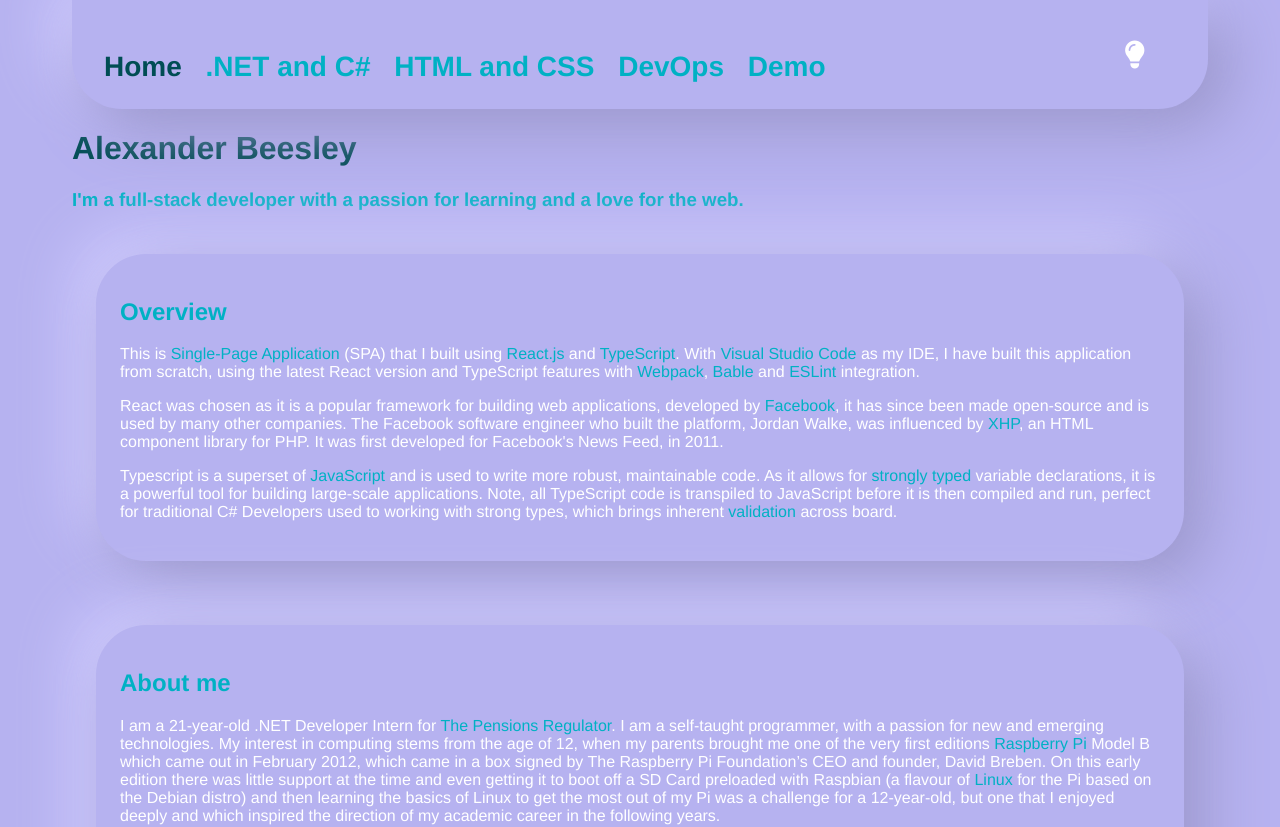
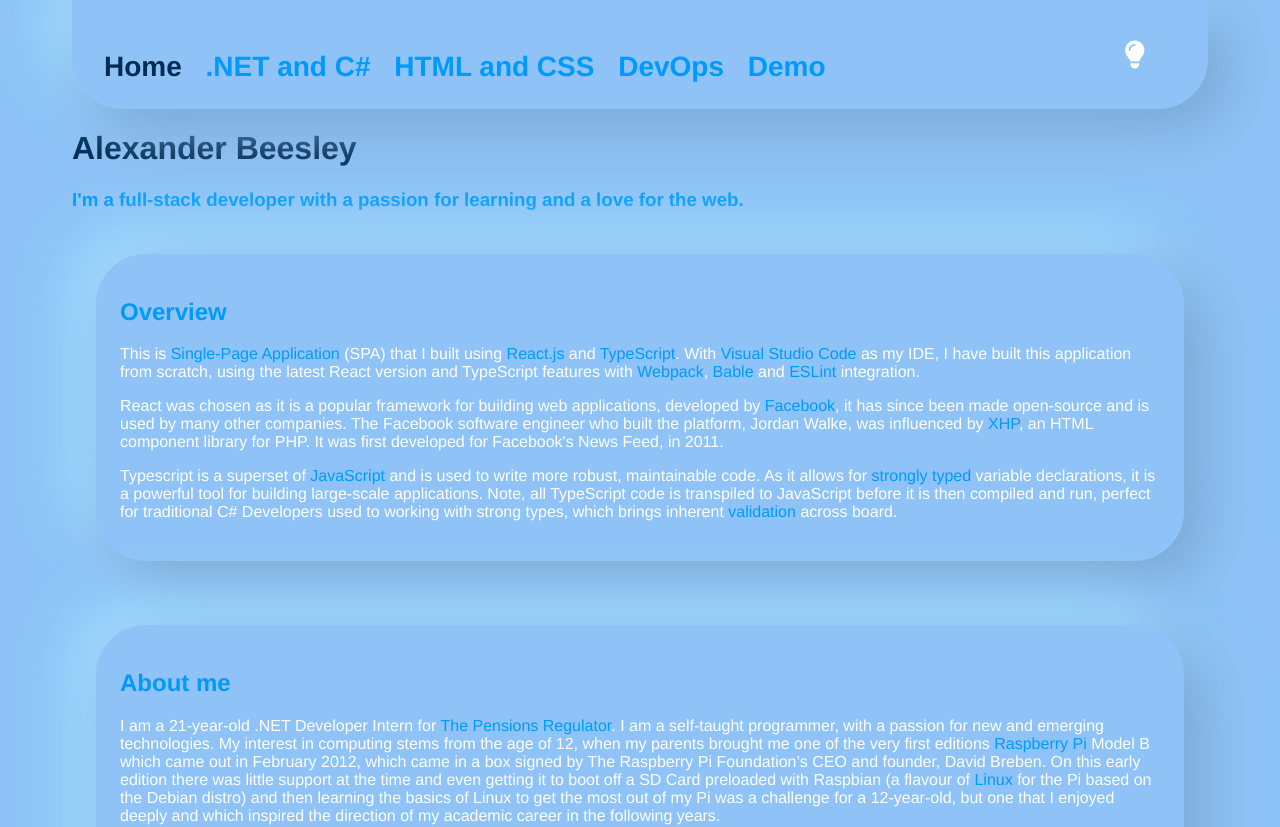
Before and after one commit to AlexBeesley/Personal-Blog-using-React, a React (Vite) app: page / in a window 1280 px wide. Shown: the top 827 px of the page. Built offline with nearby package versions, Linux system fonts and the light colour scheme.

Commit message:
Global colour changes

```diff
--- a/src/App.tsx
+++ b/src/App.tsx
@@ -30,7 +30,7 @@ export const App = () => {
     <BrowserRouter>
       {loading ? (
         <div className={Styles.loader}>
-          <Loader color={root.style.getPropertyValue('--Accent')} size={15} />
+          <Loader color={root.style.getPropertyValue('--Secondary')} size={15} />
         </div>
       ) : (
         <>
--- a/src/Components/darkmodetoggle.tsx
+++ b/src/Components/darkmodetoggle.tsx
@@ -17,24 +17,24 @@ export default function DarkModeToggle () {
   if (toggle) {
     console.log("toggle dark mode");
     let root = document.documentElement;
-    root.style.setProperty('--Secondary', '#827BAE');
-    root.style.setProperty('--Tertiary', '#2C9676');
+    root.style.setProperty('--Secondary', '#009AFA');
+    root.style.setProperty('--Tertiary', '#8FC3F7');
     root.style.setProperty('--Accent', '#F9F871');
-    root.style.setProperty('--background', '#003236');
-    root.style.setProperty('--shadow', '#002426');
-    root.style.setProperty('--highlight', '#004146');
+    root.style.setProperty('--background', '#00182e');
+    root.style.setProperty('--shadow', '#000d18');
+    root.style.setProperty('--highlight', '#002344');
     root.style.setProperty('--light', '#ffffff5d');
     root.style.setProperty('--light-hover', '#F9F871');
   }
   else {
     console.log("toggle light mode");
     let root = document.documentElement;
-    root.style.setProperty('--Secondary', '#004D54');
-    root.style.setProperty('--Tertiary', '#00B1C4');
-    root.style.setProperty('--Accent', '#67FBD1');
-    root.style.setProperty('--background', '#B6B2F0');
-    root.style.setProperty('--shadow', '#9b97cc');
-    root.style.setProperty('--highlight', '#d1cdff');
+    root.style.setProperty('--Secondary', '#002B53');
+    root.style.setProperty('--Tertiary', '#009AFA');
+    root.style.setProperty('--Accent', '#F9F871');
+    root.style.setProperty('--background', '#8FC3F7');
+    root.style.setProperty('--shadow', '#7aa6d2');
+    root.style.setProperty('--highlight', '#a4e0ff');
     root.style.setProperty('--light', '#ffffff');
     root.style.setProperty('--light-hover', '#F9F871');
   }
--- a/src/Styles/variables.module.scss
+++ b/src/Styles/variables.module.scss
@@ -2,13 +2,13 @@
     --font-family: "Ubuntu", Helvetica, sans-serif;
 
     --Primary: #fff;
-    --Secondary: #004D54;
-    --Tertiary: #00B1C4;
-    --Accent: #67FBD1;
-    --background: #B6B2F0;
+    --Secondary: #fff;
+    --Tertiary: #fff;
+    --Accent: #fff;
+    --background: #8FC3F7;
 
-    --shadow: #9b97cc;
-    --highlight: #d1cdff;
+    --shadow: #fff;
+    --highlight: #fff;
 
     --codebox: #ffffff86;
     --caption: #ffffffb9;
```
